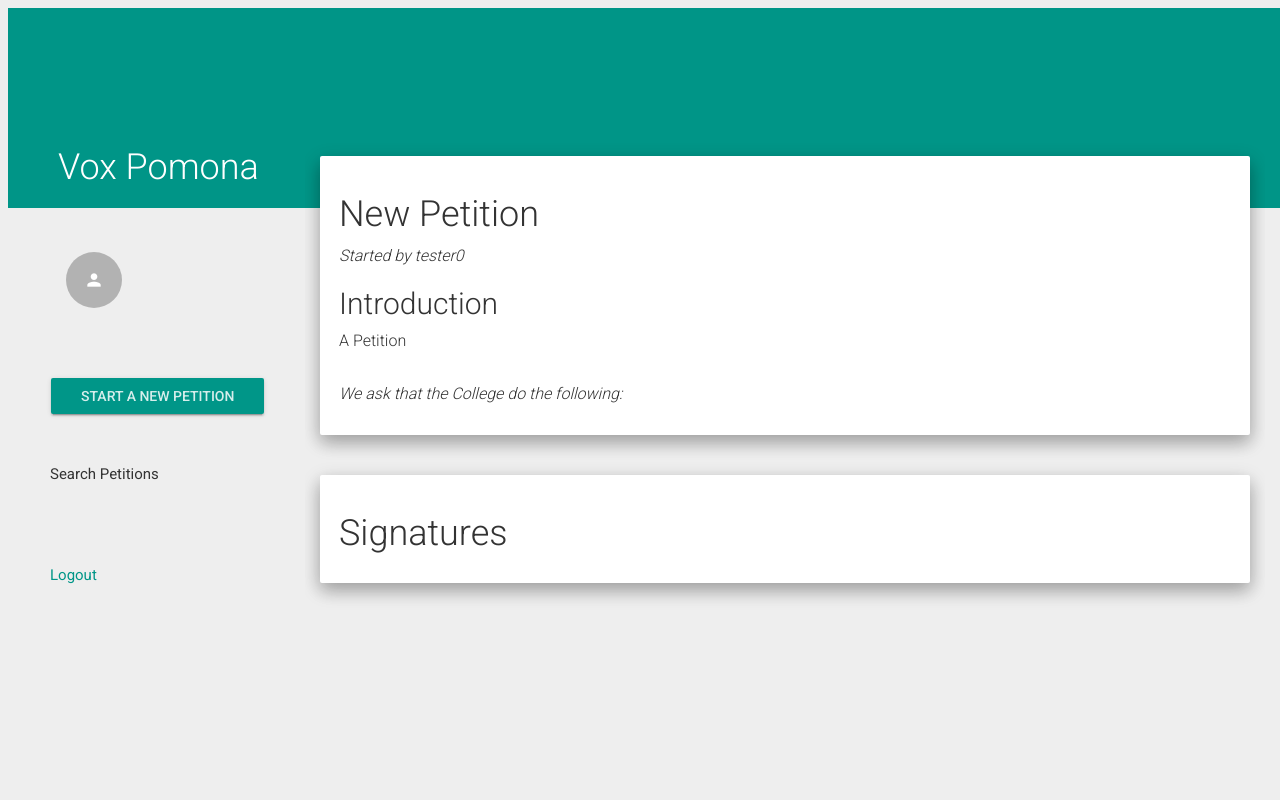
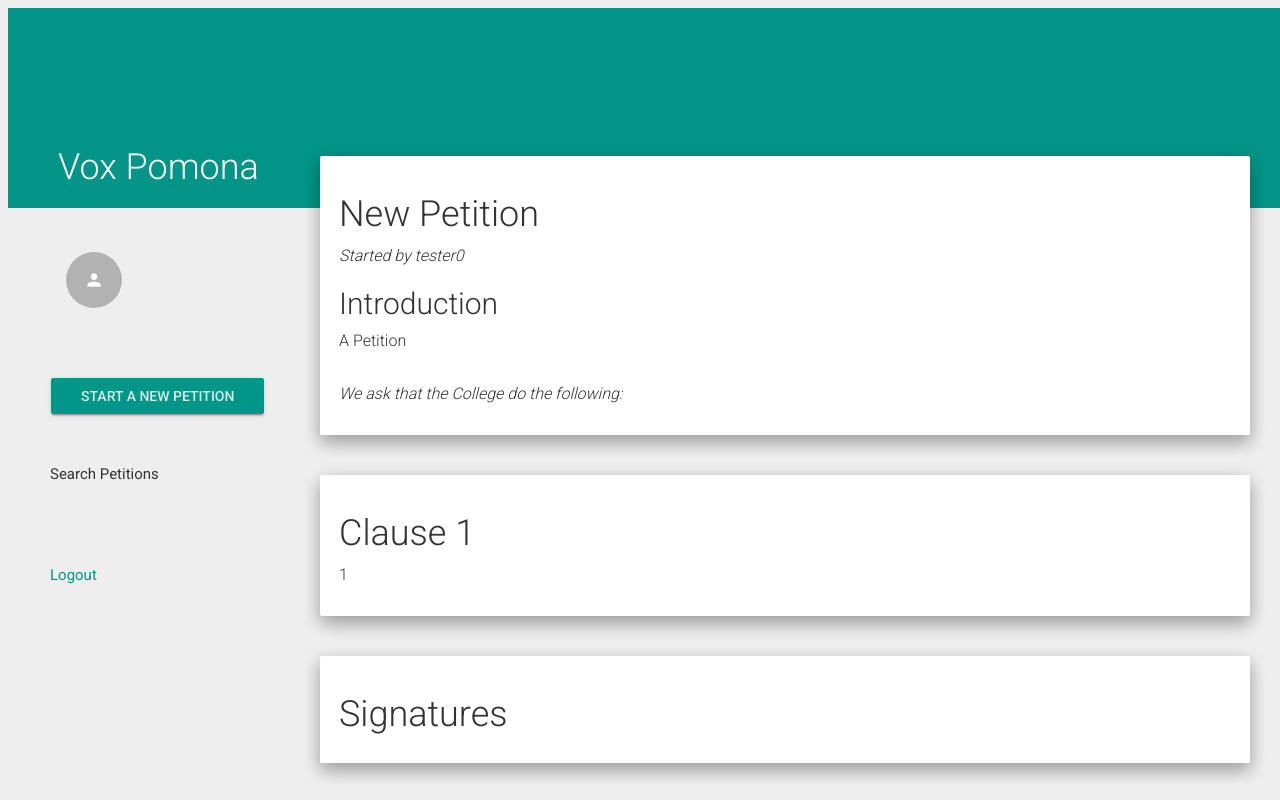
Before and after one commit to monohelix/VoxPomona, a Django app: page /view_petition/1/ in a window 1280 px wide. Run offline with Django 3.2, Linux system fonts and the light colour scheme; a user stored in the database is signed in; data comes from the database, SQL or seed files in the repository; tables that the repository leaves empty hold one stand-in row (values such as "Sample post"); some libraries are stand-ins or nearby versions.

Commit message:
added clauses to view pet

```diff
--- a/VoxPomona/templates/home.html
+++ b/VoxPomona/templates/home.html
@@ -37,7 +37,9 @@
             <h4 class="list-group-item-heading "> {{ pet.title }} </h4>
           </div>
         </div>
-        <div class="list-group-separator"></div>
+        {% if forloop.last=False %}
+          <div class="list-group-separator"></div>
+        {% endif %}
       {% endfor %}
     </div>
   </div>
--- a/VoxPomona/templates/view_petition.html
+++ b/VoxPomona/templates/view_petition.html
@@ -34,6 +34,15 @@
     <p><em>We ask that the College do the following:</em></p>
   </div>
   <br />
+
+  {% for cl in clauses %}
+    <div class="well">
+      <h1>Clause {{ forloop.counter }}</h1>
+      <p>{{ cl.content }}</p>
+    </div>
+    <br />
+  {% endfor %}
+
   <!-- Clauses go here -->
   <div class ="well">
     <h1>Signatures</h1>
```
